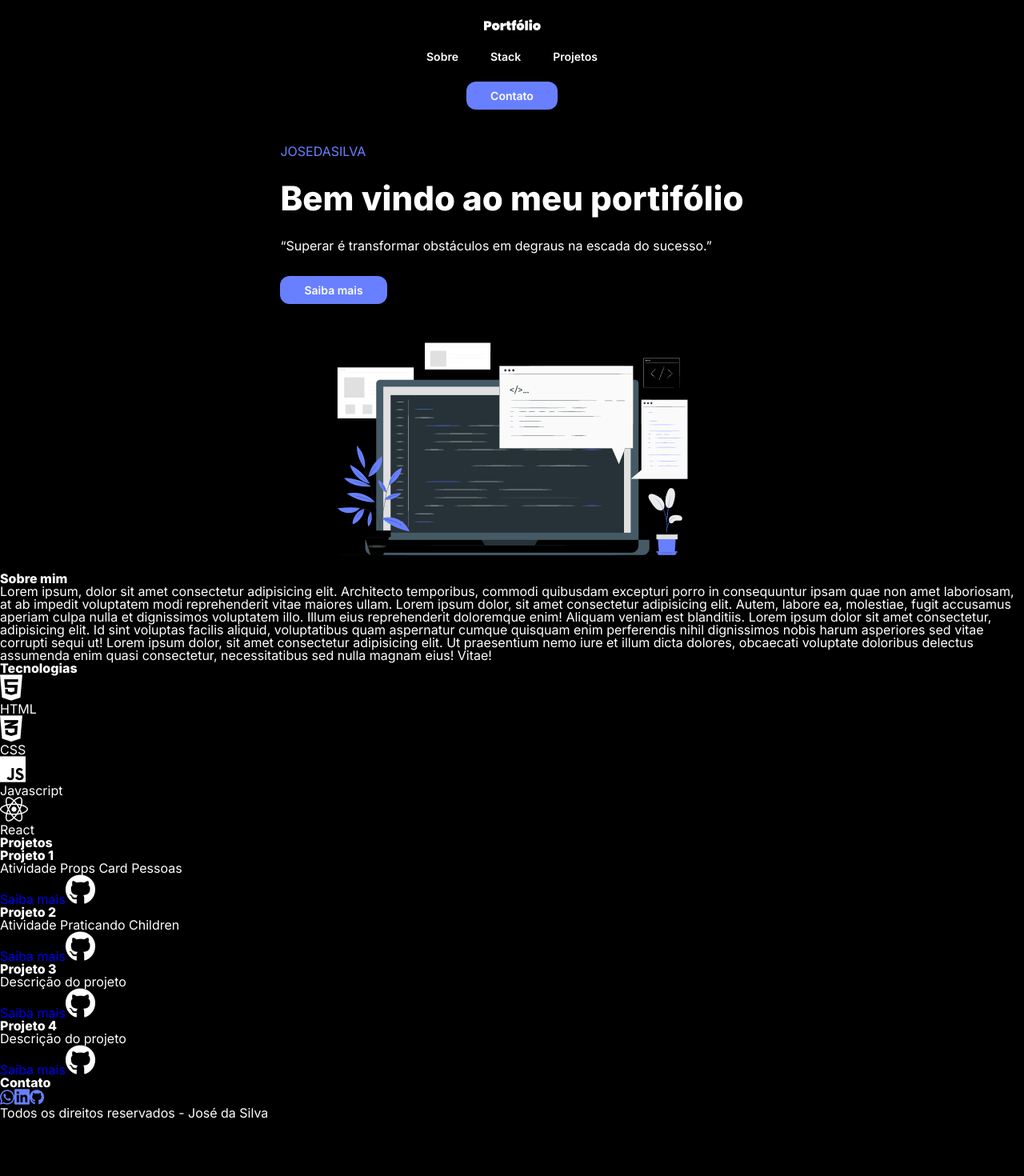
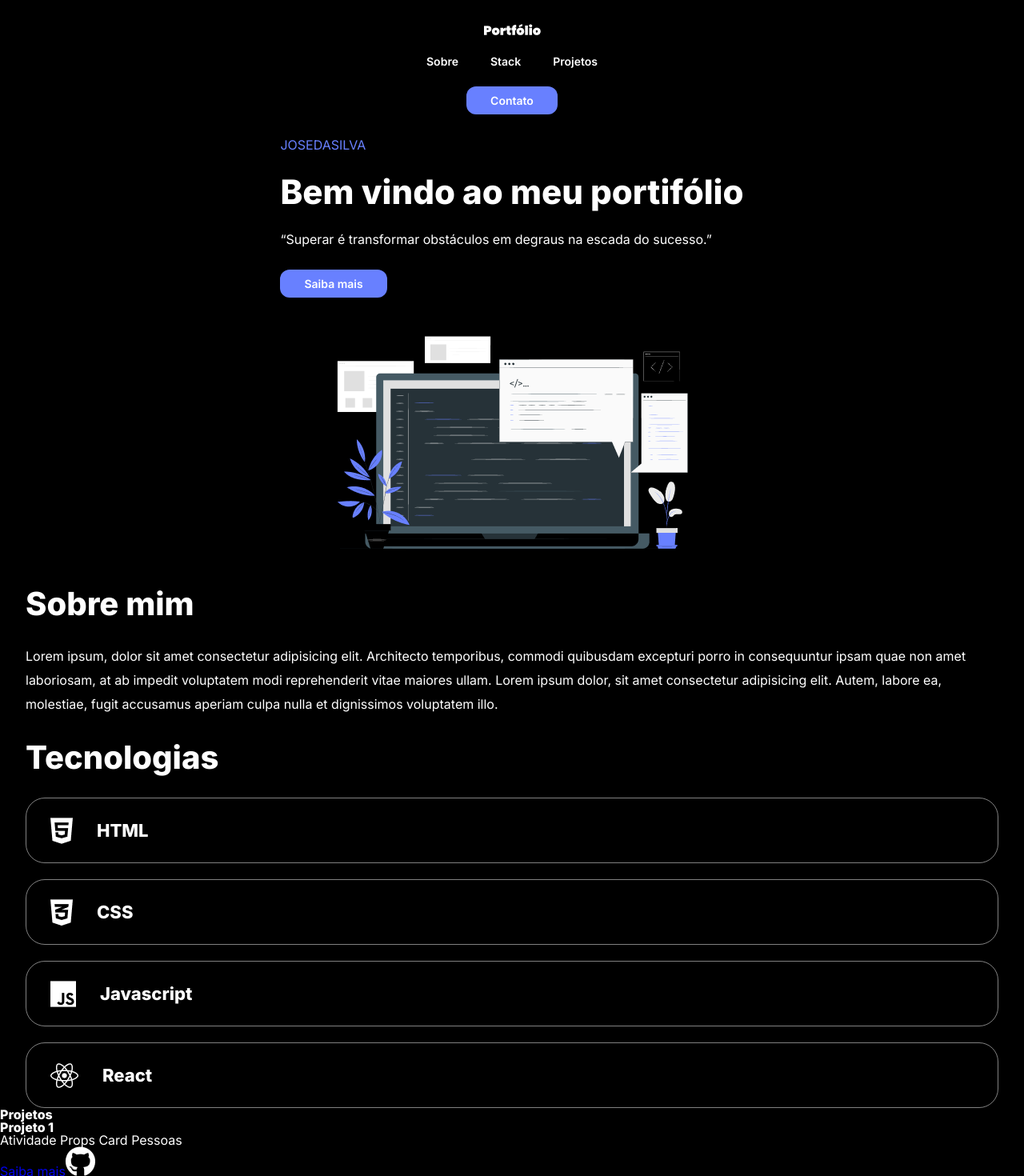
Before and after one commit to CodeBernardo/Portifolio-m3-CodeBernardo, a React (Vite) app: page / in a window 1280 px wide. Shown: the top 1470 px of the page at 80% size. Before the commit the page ends 1401 px from the top, so only its background shows below. Built offline with nearby package versions, Linux system fonts and the light colour scheme; the HTML template or start-up script is replaced by a standard one.

Commit message:
style: defined styles for tech section, tech card e about section

```diff
--- a/src/components/header/index.module.css
+++ b/src/components/header/index.module.css
@@ -3,8 +3,9 @@
   flex-direction: column;
   justify-content: center;
   align-items: center;
-  padding: 1.5rem 0;
-  max-width: 100vw;
+  padding: 0 2rem;
+  max-width: 1320px;
+  margin: 1.875rem auto;
 }
 
 .app__header > nav {
--- a/src/components/mainContent/aboutSection/index.jsx
+++ b/src/components/mainContent/aboutSection/index.jsx
@@ -1,9 +1,11 @@
+import styles from "./index.module.css"
+
 export const AboutSection = () => {
   return (
     <>
-      <section>
-        <h2>Sobre mim</h2>
-        <p>Lorem ipsum, dolor sit amet consectetur adipisicing elit. Architecto temporibus, commodi quibusdam excepturi porro in consequuntur ipsam quae non amet laboriosam, at ab impedit voluptatem modi reprehenderit vitae maiores ullam. Lorem ipsum dolor, sit amet consectetur adipisicing elit. Autem, labore ea, molestiae, fugit accusamus aperiam culpa nulla et dignissimos voluptatem illo. Illum eius reprehenderit doloremque enim! Aliquam veniam est blanditiis. Lorem ipsum dolor sit amet consectetur, adipisicing elit. Id sint voluptas facilis aliquid, voluptatibus quam aspernatur cumque quisquam enim perferendis nihil dignissimos nobis harum asperiores sed vitae corrupti sequi ut! Lorem ipsum dolor, sit amet consectetur adipisicing elit. Ut praesentium nemo iure et illum dicta dolores, obcaecati voluptate doloribus delectus assumenda enim quasi consectetur, necessitatibus sed nulla magnam eius! Vitae!</p>
+      <section className={styles.about__section}>
+        <h2 className="title-2">Sobre mim</h2>
+        <p className="text-1">Lorem ipsum, dolor sit amet consectetur adipisicing elit. Architecto temporibus, commodi quibusdam excepturi porro in consequuntur ipsam quae non amet laboriosam, at ab impedit voluptatem modi reprehenderit vitae maiores ullam. Lorem ipsum dolor, sit amet consectetur adipisicing elit. Autem, labore ea, molestiae, fugit accusamus aperiam culpa nulla et dignissimos voluptatem illo.</p>
       </section>
     </>
   )
--- a/src/components/mainContent/aboutSection/index.module.css
+++ b/src/components/mainContent/aboutSection/index.module.css
@@ -0,0 +1,14 @@
+.about__section {
+  padding: 0 2rem;
+  max-width: 1320px;
+  margin: 0 auto;
+}
+
+.about__section > h2 {
+  margin-bottom: 1.875rem ;
+}
+
+.about__section > p{
+  line-height: 1.875rem ;
+  margin-bottom: 2rem;
+}
--- a/src/components/mainContent/bannerSection/index.module.css
+++ b/src/components/mainContent/bannerSection/index.module.css
@@ -3,8 +3,9 @@
   flex-direction: column;
   align-items: center;
   gap: 3rem;
-  padding: 0 1.5rem;
-  margin: 1.25rem 0;
+  padding: 0 2rem;
+  max-width: 1320px;
+  margin: 0 auto;
 }
 
 .banner__container {
@@ -26,6 +27,7 @@
 
 .banner__image {
   max-width: 100%;
+  margin-bottom: 3rem;
 }
 
 .banner__button {
--- a/src/components/mainContent/projectsSection/index.jsx
+++ b/src/components/mainContent/projectsSection/index.jsx
@@ -1,5 +1,6 @@
 import { projects } from "../../../data/projects"
 import { ProjectCard } from "./fragments"
+import styles from "./index.module.css"
 
 export const ProjectsSection = () => {
   return (
--- a/src/components/mainContent/techSection/fragments/techCard/index.jsx
+++ b/src/components/mainContent/techSection/fragments/techCard/index.jsx
@@ -1,8 +1,10 @@
+import styles from "./index.module.css"
+
 export const TechCard = ({name, img}) => {
   return (
-    <li>
+    <li className={styles.card__container}>
       <img src={img} alt={`${name} icon`} />
-      <p>{name}</p>
+      <h3 className="title-3">{name}</h3>
     </li>
   )
 }
--- a/src/components/mainContent/techSection/fragments/techCard/index.module.css
+++ b/src/components/mainContent/techSection/fragments/techCard/index.module.css
@@ -0,0 +1,10 @@
+.card__container {
+  display: flex;
+  align-items: center;
+  gap: 30px;
+  max-width: 100%;
+  height: 5rem;
+  padding: 0 30px;
+  border: 1px solid var(--grey-2);
+  border-radius: var(--radious-2);
+}
--- a/src/components/mainContent/techSection/index.jsx
+++ b/src/components/mainContent/techSection/index.jsx
@@ -1,11 +1,12 @@
 import { technologies } from "../../../data/technologies"
 import { TechCard } from "./fragments/techCard"
+import styles from "./index.module.css"
 
 export const TechsSection = () => {
   return (
 
-    <section>
-      <h2>Tecnologias</h2>
+    <section className={styles.techs__section} >
+      <h2 className="title-2" >Tecnologias</h2>
       <ul>
         {technologies.map(({name, img}, index) => {
           return <TechCard key={index} name={name} img={img} />
--- a/src/components/mainContent/techSection/index.module.css
+++ b/src/components/mainContent/techSection/index.module.css
@@ -0,0 +1,15 @@
+.techs__section {
+  padding: 0 2rem;
+  max-width: 1320px;
+  margin: 0 auto;
+}
+
+.techs__section > h2 {
+  margin-bottom: 1.875rem;
+}
+
+.techs__section > ul {
+  display: flex;
+  flex-direction: column;
+  gap: 1.25rem;
+}
--- /dev/null
+++ b/src/styles/container.css
@@ -0,0 +1,6 @@
+.container {
+  width: 100%;
+  max-width: 1320px;
+  padding: 0 2rem;
+  margin: 0 auto;
+}
--- a/src/styles/index.css
+++ b/src/styles/index.css
@@ -3,5 +3,3 @@
 @import './text.css';
 @import './buttons.css';
 @import './app.css';
-
-/* @import './mediaQuerys.css'; */
```
Also changed, not shown: src/styles/mediaQuerys.css (deleted).
